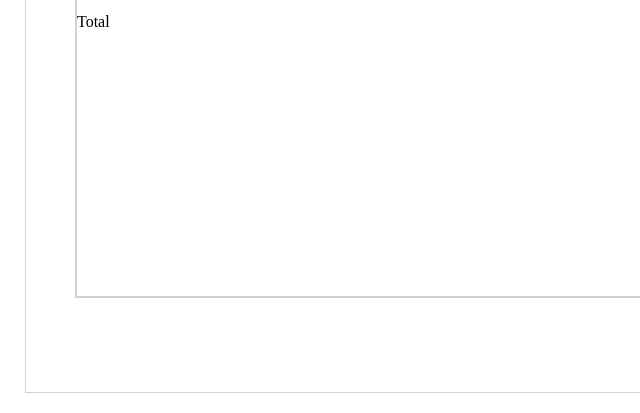
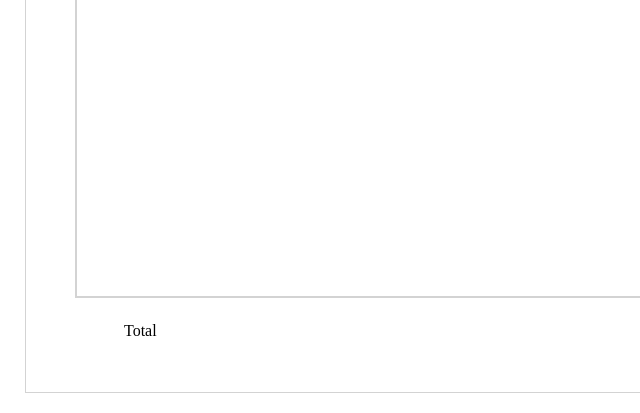
Before and after one commit to luciogutz/assignments, a plain HTML site: page 3.4-jQuery-holiday-buying-list/index.html in a window 1280 px wide. Shown: the part 207-620 px from the top of the page, 215-855 px from the left. Drawn offline with nearby package versions, Linux system fonts and the light colour scheme.

Commit message:
continuing with styling features, total area is giving me issues with placement

```diff
--- a/3.4-jQuery-holiday-buying-list/styles/main.css
+++ b/3.4-jQuery-holiday-buying-list/styles/main.css
@@ -26,7 +26,7 @@ box-sizing: border-box;
 .giftSubmit {
   background-color: yellowgreen;
   color: white;
-  display: inline-block;
+  /*display: inline-block;*/
   font-size: 35px;
   float: right;
   height: 79px;
@@ -51,8 +51,12 @@ box-sizing: border-box;
 }
 
 .total {
-  height: 10%;
-  width: 100%;
-  border-top: lightgrey 2px;
-  float: bottom;
+  border: lightgrey 2px;
+  display: inline-block;
+  float: right;
+  line-height: 65px;
+  margin-left: 49px;
+  margin-top: 0;
+  height: 65px;
+  width: 700px;
 }
```
Also changed, not shown: 3.4-jQuery-holiday-buying-list/index.html (+1 -3 lines).
